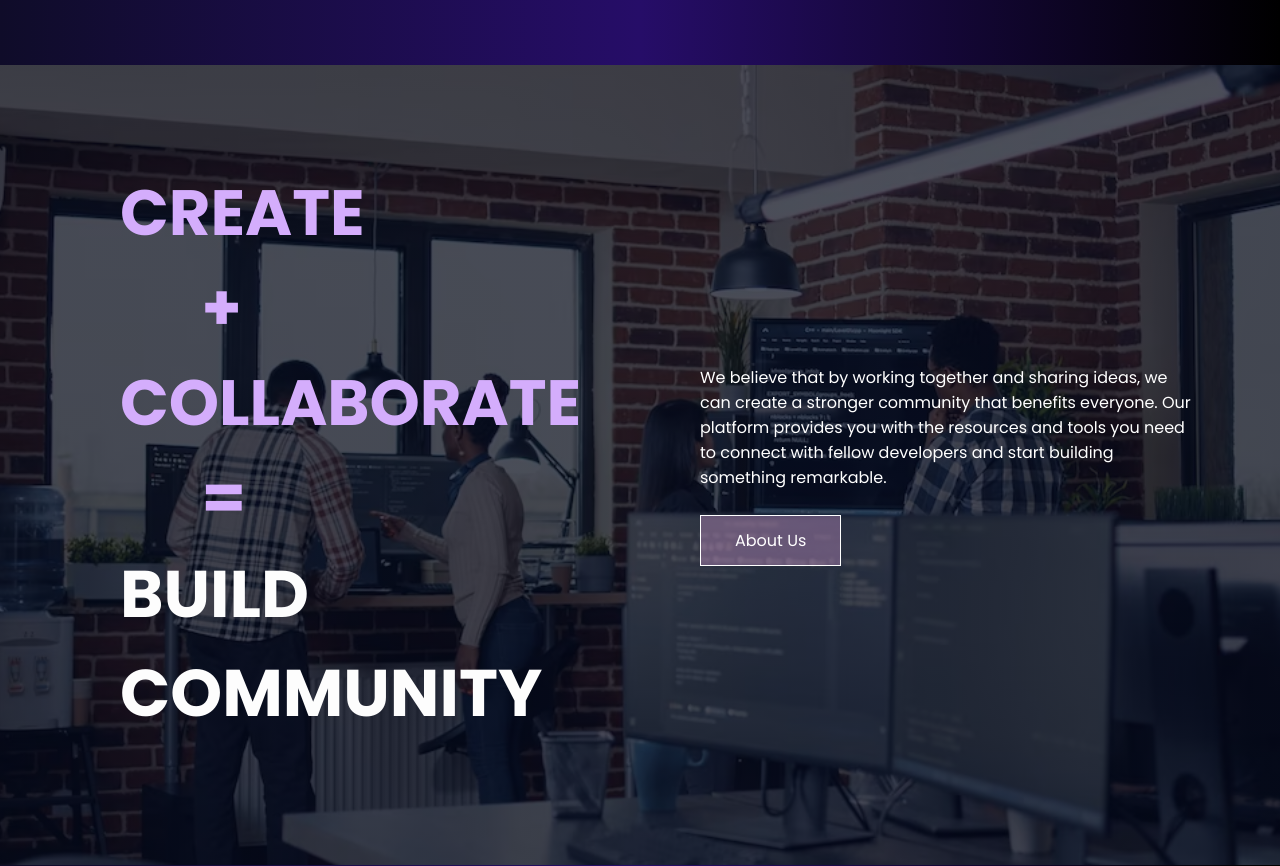
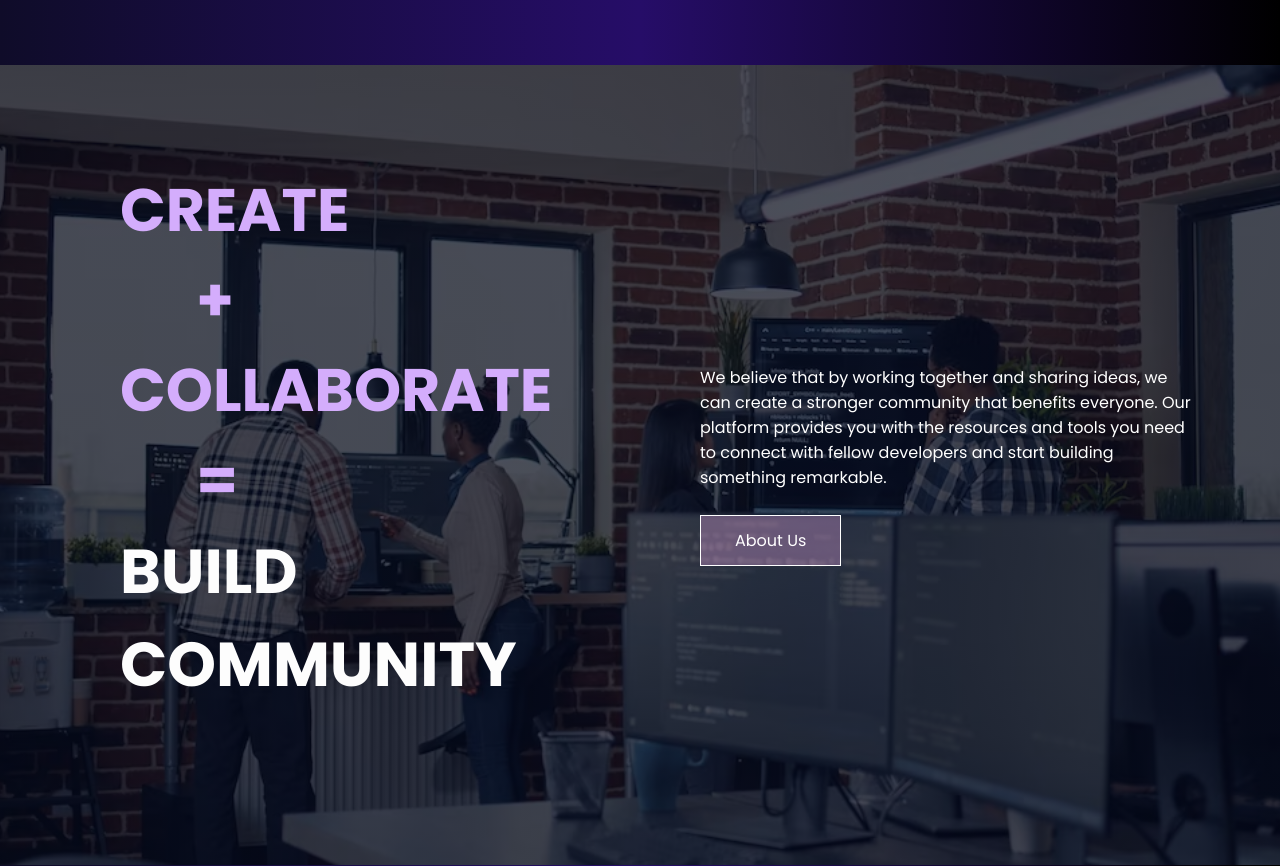
Before and after one commit to neha-nupur/Coding-Talkers, a PHP site: page / in a window 1280 px wide. Shown: the part 1948-2814 px from the top of the page. Run offline with PHP 8.4, Linux system fonts and the light colour scheme; some libraries are stand-ins or nearby versions.

Commit message:
logo update

```diff
--- a/css/styles.css
+++ b/css/styles.css
@@ -360,12 +360,12 @@ video {
 
 .comm-col h1 {
   color: #d4adfc;
-  font-size: 64px;
+  font-size: 60px;
 }
 
 .comm-col h2 {
   color: #fdfdfd;
-  font-size: 66px;
+  font-size: 62px;
 }
 
 .comm-col-right {
--- a/index.html
+++ b/index.html
@@ -3,6 +3,7 @@
   <head>
     <meta name="viewport" content="width=device-width, initial-scale=1" />
     <title>Coding Talkers</title>
+    <link rel="shortcut icon" href="images/CT logo.png" type="image/x-icon">
     <link rel="stylesheet" href="css/styles.css" />
     <link rel="preconnect" href="https://fonts.googleapis.com" />
     <link rel="preconnect" href="https://fonts.gstatic.com" crossorigin />
```
Also changed, not shown: images/CT logo.png (added).
